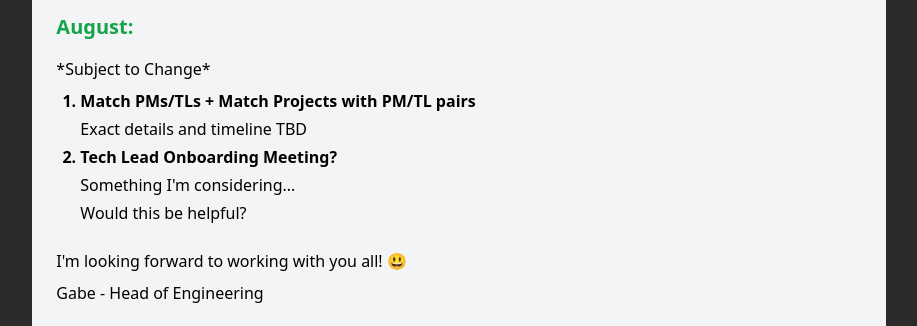
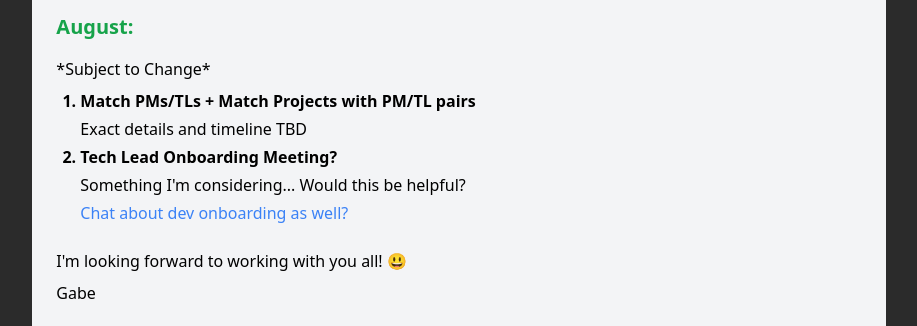
Before and after one commit to gabrielsessions/jc-tl-onboarding-2024, a website: page index.html in a window 1280 px wide. Shown: the part 786-1112 px from the top of the page, without its empty margins (181-1098 px from the left). Drawn offline with Linux system fonts and the light colour scheme.

Commit message:
added link to resources to home

```diff
--- a/index.html
+++ b/index.html
@@ -43,13 +43,13 @@
       <p class="my-1">Exact details and timeline TBD</p>
 
       <li class="list-item mb-1 font-semibold">Tech Lead Onboarding Meeting?</li>
-      <p class="my-1">Something I'm considering...</p>
-      <p class="my-1">Would this be helpful?</p>
+      <p class="my-1">Something I'm considering... Would this be helpful?</p>
+      <a href="/resources/" class="my-1 text-blue-500 active:text-blue-600 hover:underline">Chat about dev onboarding as well?</a>
     </ol>
 
     <div class="space-y-2 mt-6">
       <p>I'm looking forward to working with you all! 😃</p>
-      <p>Gabe - Head of Engineering</p>
+      <p>Gabe</p>
     </div>
 
     <p class="mt-6 mb-2">PS: You should watch this ;)</p>
```
